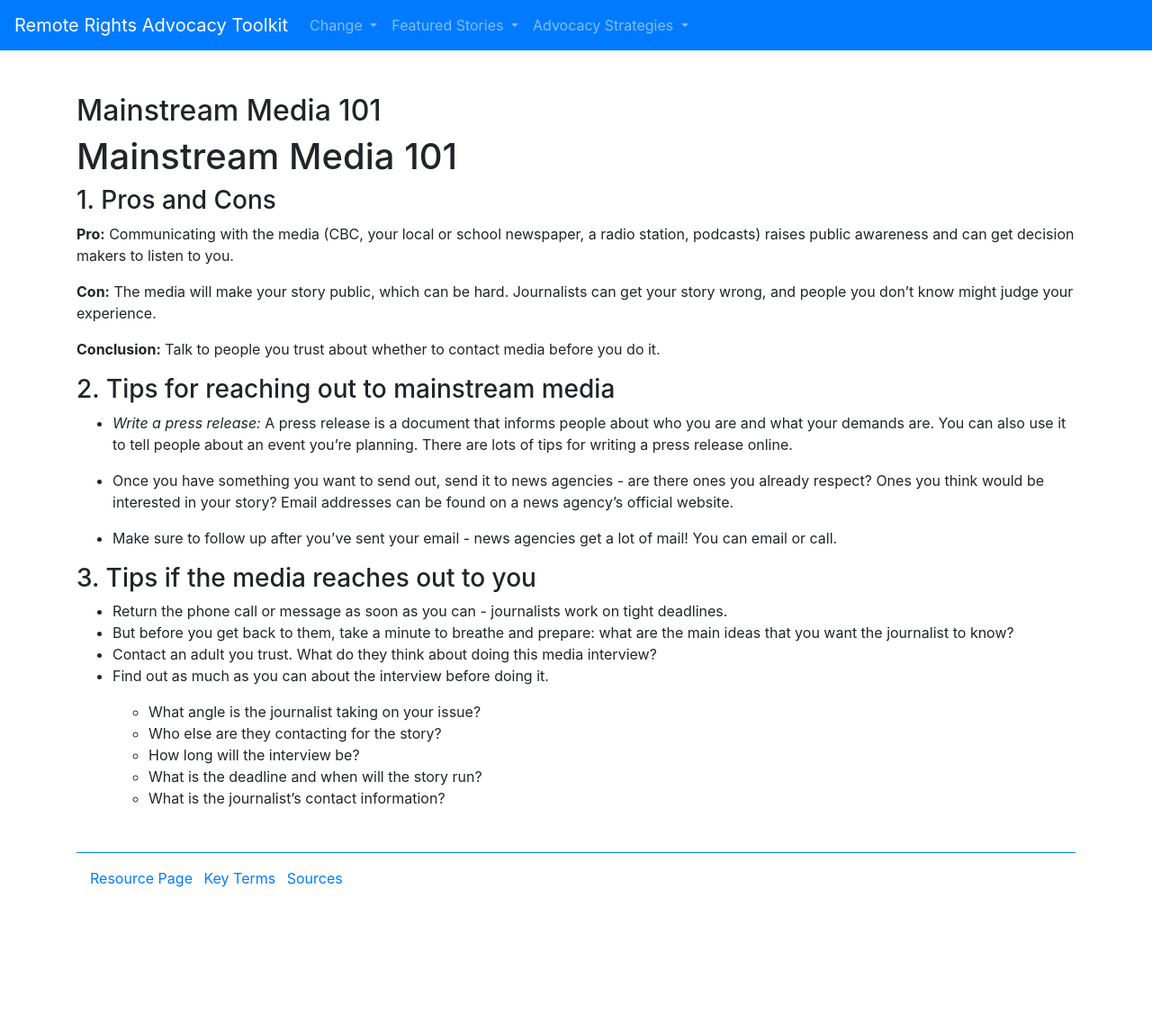
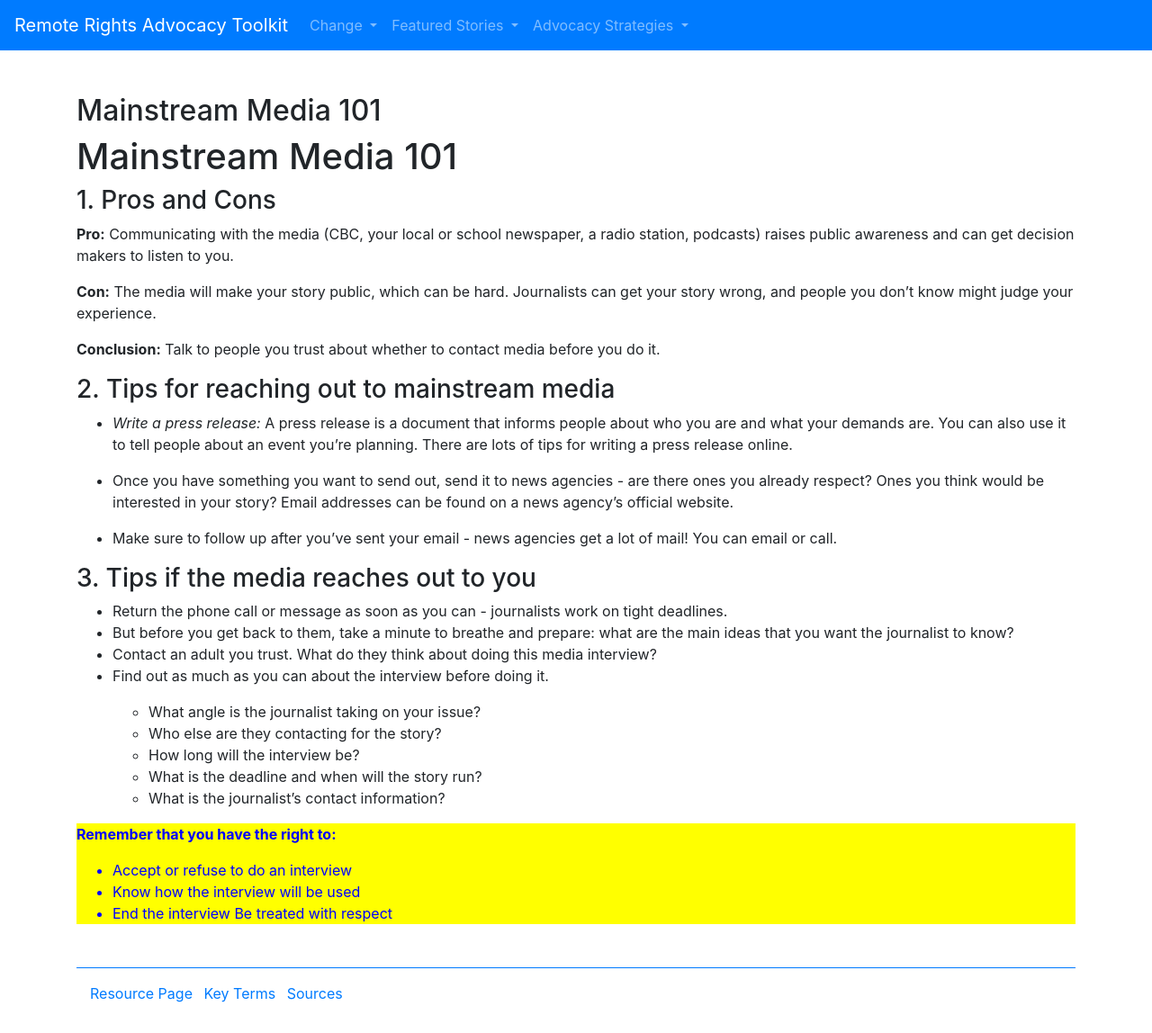
Before and after one commit to remote-rights/remote-rights.github.io, a Jekyll site: the page built from collections/_strategy/mainstream-media-101.md, in a window 1280 px wide. Shown: the whole page at 90% size. Built offline with Jekyll 4.4.1, drawn with Linux system fonts in a browser that asks for light colours; before the commit the page ends 1020 px from its top, so only the background shows below that.

Commit message:
modify aside variable for multi line add markdownify in strategy tempate

```diff
--- a/_layouts/strategy.html
+++ b/_layouts/strategy.html
@@ -3,10 +3,11 @@
 <div class="row justify-content-around">
   <div class="col-md-12">
   {{ page.content }}
-
-    <aside>
-      {{ aside.content }}
-    </aside>
+    <div style="color:blue; background-color: yellow;">
+      <aside>
+        {{ page.aside | markdownify }}
+      </aside>
+    </div>
   </div>
 </div>
 {% include foot.html %}
--- a/collections/_strategy/mainstream-media-101.md
+++ b/collections/_strategy/mainstream-media-101.md
@@ -2,7 +2,14 @@
 layout: strategy
 title: Mainstream Media 101
 position: 7
-aside: "Remember that you have the right to: Accept or refuse to do an interview Know how the interview will be used End the interview Be treated with respect"
+aside: >
+  **Remember that you have the right to:**
+
+  - Accept or refuse to do an interview
+
+  - Know how the interview will be used
+
+  - End the interview Be treated with respect
 ---
 # Mainstream Media 101
 
```
